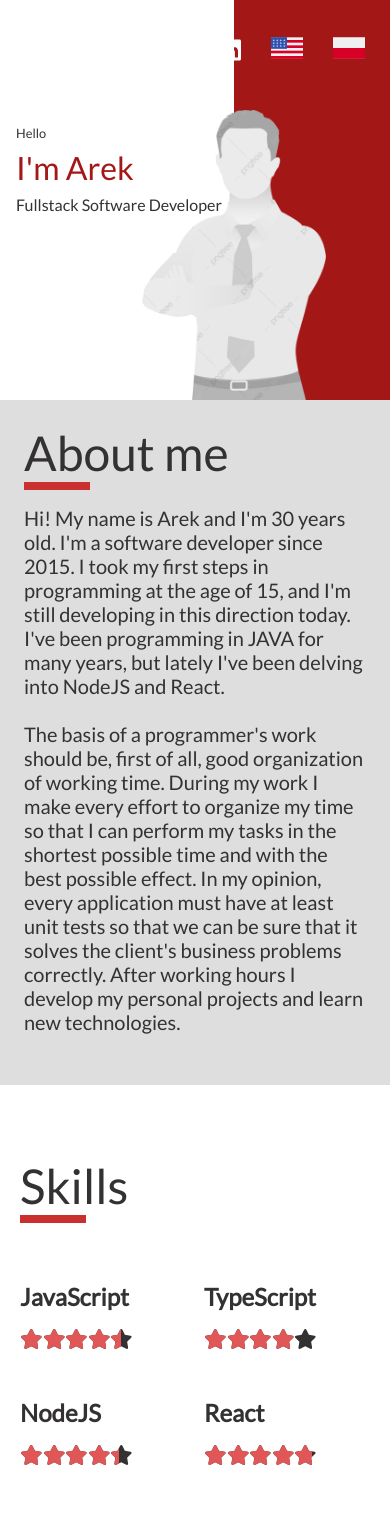
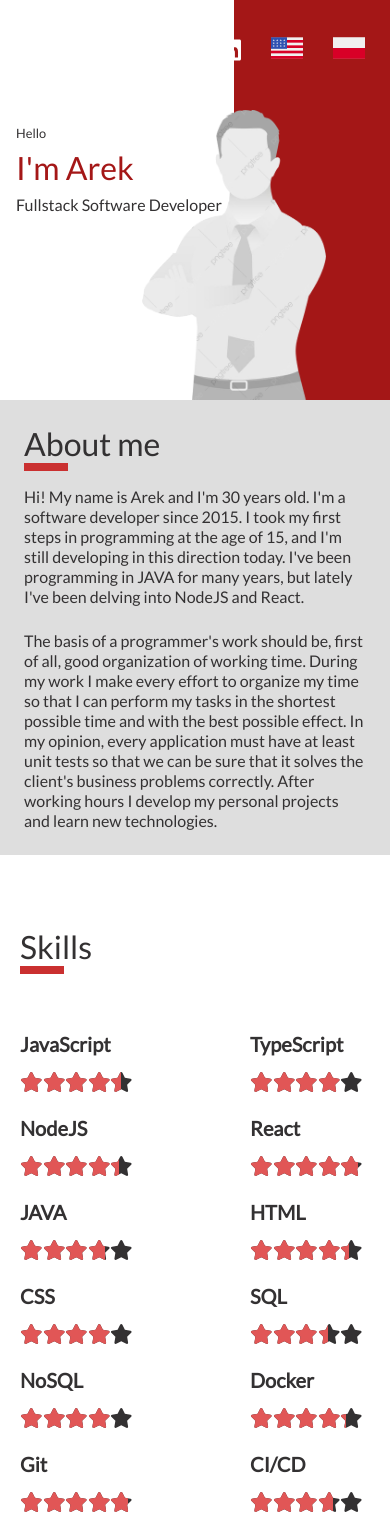
Before and after one commit to suchenia-arkadiusz/cv-online, a React (Vite) app: page /#/ in a window 390 px wide. Shown: the top 1517 px of the page. Built offline with nearby package versions, Linux system fonts and the light colour scheme.

Commit message:
Adapt skills, about, header and timeline card to work on phones

```diff
--- a/src/App.scss
+++ b/src/App.scss
@@ -107,4 +107,56 @@ a {
     width: calc(100vw - 40px);
     margin: 72px auto;
   }
+
+  h1 {
+    font-size: 2rem;
+    line-height: 39px;
+
+    &:before {
+      content: "CV";
+      color: $alpha;
+      position: absolute;
+      max-width: 90px;
+      height: 8px;
+      background-color: $color-red-medium;
+      top: 39px;
+      z-index: 20;
+    }
+  }
+
+  h2 {
+    margin-top: 24px;
+    font-size: 1.5rem;
+    line-height: 2rem;
+  }
+
+  h3 {
+    margin-top: 24px;
+    font-size: 1.25rem;
+    line-height: 1.5rem;
+  }
+
+  p {
+    margin-top: 24px;
+    font-size: 1rem;
+    line-height: 1.25rem;
+  }
+
+  ul {
+    font-size: 1rem;
+    line-height: 1.25rem;
+  }
+
+  a {
+    font-size: 1rem;
+    line-height: 1.25rem;
+    color: $color-red;
+    text-decoration: underline $alpha;
+    transition: all 0.75s ease;
+
+    &:hover {
+      color: $color-red-light;
+      text-decoration: underline $color-red-light;
+    }
+  }
 }
--- a/src/components/About/styles.scss
+++ b/src/components/About/styles.scss
@@ -58,6 +58,7 @@
   .about-container {
     overflow: hidden;
     gap: 0;
+    min-height: 0;
 
     .about-content {
       margin: 0;
@@ -94,7 +95,7 @@
         padding: 24px;
 
         h1:before {
-          top: 82px;
+          top: 63px;
         }
       }
     }
--- a/src/components/Header/styles.scss
+++ b/src/components/Header/styles.scss
@@ -71,8 +71,6 @@
 
     .header-paragraph-position {
       font-size: 1rem;
-      line-height: 24px;
-      margin-top: 6px;
     }
   }
 }
--- a/src/components/Skills/styles.scss
+++ b/src/components/Skills/styles.scss
@@ -42,7 +42,11 @@
 }
 
 @media (width < $media-width) {
+  #skills-content {
+    gap: 0;
+    justify-content: space-between;
+  }
   .skill {
-    min-width: 160px;
+    min-width: 120px;
   }
 }
--- a/src/components/TimelineCard/styles.scss
+++ b/src/components/TimelineCard/styles.scss
@@ -37,6 +37,10 @@
 
   .timeline-card-content {
     width: calc(100% - 48px);
+
+    h1:before {
+      top: 63px;
+    }
   }
 
   .timeline-img {
```
